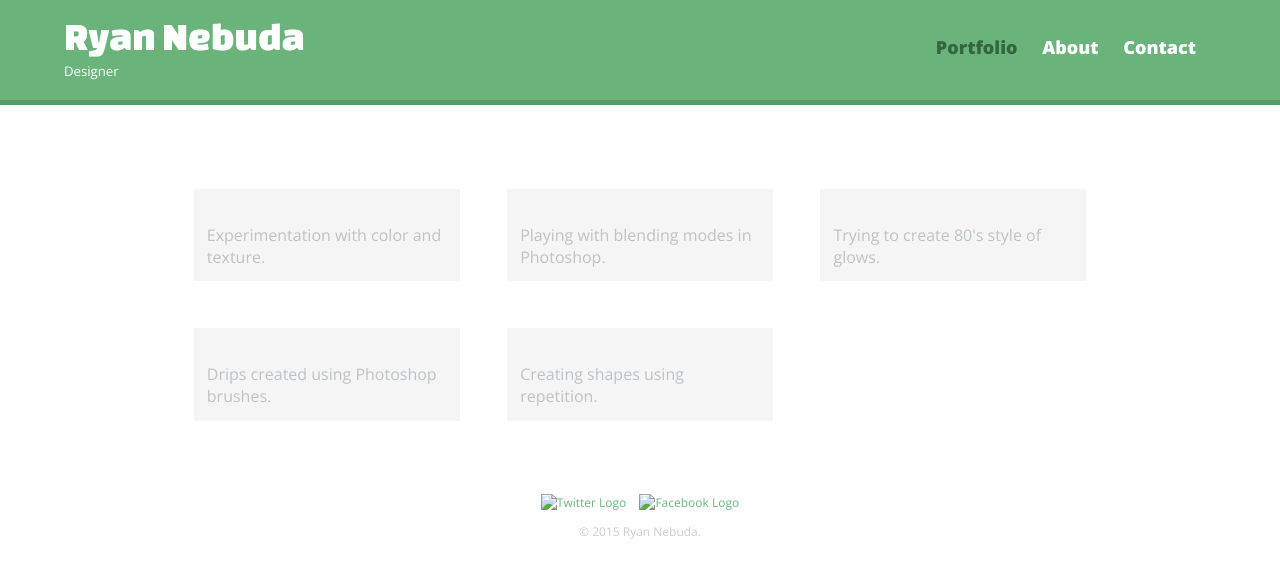
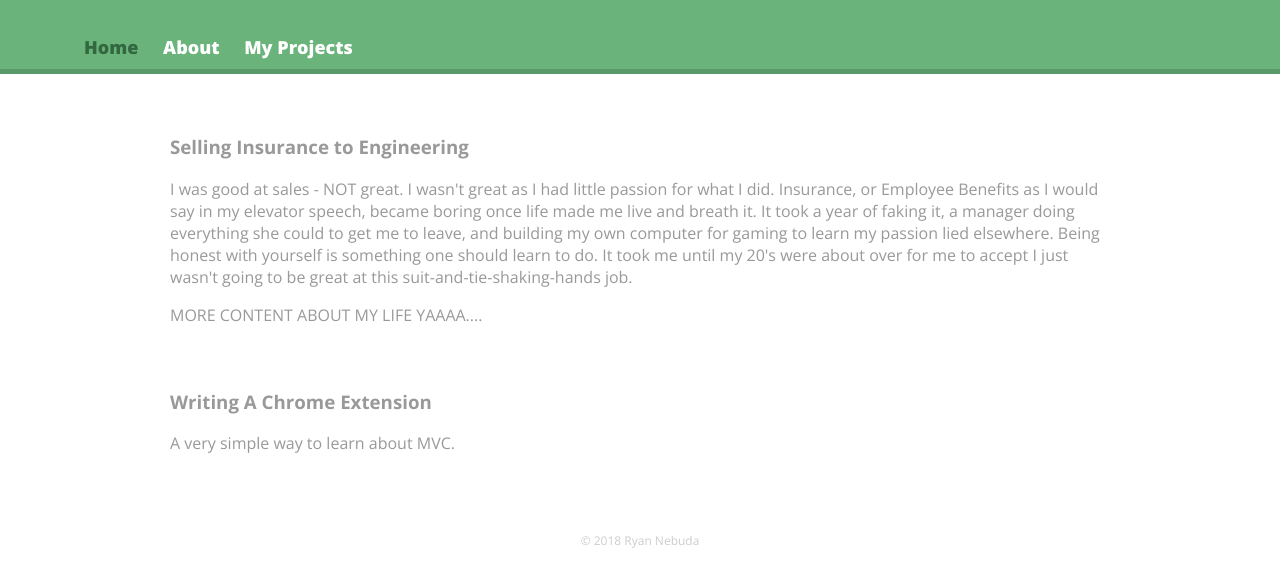
Before and after one commit to rbuda/ryannebuda.com, a plain HTML site: page index.html in a window 1280 px wide. Drawn offline with nearby package versions, Linux system fonts and the light colour scheme; files that its build step writes are made by us from their sources.

Commit message:
nav bar change, blog format start

```diff
--- a/main.css
+++ b/css/main.css
@@ -170,6 +170,22 @@ PAGE: CONTACT
   background-image: url('../img/twitter.png');
 }
 
+/******************************
+HOME
+******************************/
+
+.post h3 {
+  /*padding-top: 5%;*/
+  /*margin-top: 5%;*/
+  /*background-color: blue;*/
+}
+
+.post {
+  padding-top: 5%;
+  /*background-color: black;*/
+}
+
+
 
 /******************************
 COLORS
--- a/responsive.css
+++ b/css/responsive.css
@@ -46,10 +46,10 @@
 
   nav {
     background: none;
-    float: right;
+    float: left;
     font-size: 1.125em;
-    margin-right: 5%;
-    text-align: right;
+    margin-left: 5%;
+    text-align: left;
     width: 45%;
   }
 
--- a/index.html
+++ b/index.html
@@ -2,7 +2,7 @@
 <html>
   <head>
     <meta charset="utf-8">
-    <title>Ryan Nebuda | Designer</title>
+    <title>Ryan Nebuda</title>
     <link rel="stylesheet" href="css/normalize.css">
     <link href='http://fonts.googleapis.com/css?family=Changa+One|Open+Sans:400italic,700italic,400,700,800' rel='stylesheet' type='text/css'>
     <link rel="stylesheet" href="css/main.css">
@@ -11,57 +11,35 @@
   </head>
   <body>
     <header>
-      <a href="index.html" id="logo">
-        <h1>Ryan Nebuda</h1>
-        <h2>Designer</h2>
-      </a>
+      <a href="index.html" id="logo"></a>
       <nav>
         <ul>
-          <li><a href="index.html" class="selected">Portfolio</a></li>
+          <li><a href="index.html" class="selected">Home</a></li>
           <li><a href="about.html">About</a></li>
-          <li><a href="contact.html">Contact</a></li>
+          <li><a href="portfolio.html">My Projects</a></li>
         </ul>
       </nav>
     </header>
     <div id="wrapper">
-      <section>
-        <ul id="gallery">
-          <li>
-            <a href="imp/numbers-01.jgp">
-              <img src="img/numbers-01.jpg" alt="">
-              <p>Experimentation with color and texture.</p>
-            </a>
-          </li>
-          <li>
-            <a href="img/numbers-02.jgp">
-              <img src="img/numbers-02.jpg" alt="">
-              <p>Playing with blending modes in Photoshop.</p>
-            </a>
-          </li>
-          <li>
-            <a href="img/numbers-06.jgp">
-              <img src="img/numbers-06.jpg" alt="">
-              <p>Trying to create 80's style of glows.</p>
-            </a>
-          </li>
-          <li>
-            <a href="img/numbers-09.jgp">
-              <img src="img/numbers-09.jpg" alt="">
-              <p>Drips created using Photoshop brushes.</p>
-            </a>
-          </li>
-          <li>
-            <a href="img/numbers-12.jgp">
-              <img src="img/numbers-12.jpg" alt="">
-              <p>Creating shapes using repetition.</p>
-            </a>
-          </li>
-        </ul>
-      </section>
+      <div class="post">
+        <h3>Selling Insurance to Engineering</h3>
+        <div class="post-content">
+          <p>I was good at sales - NOT great. I wasn't great as I had little passion for what I did. Insurance, or Employee Benefits as I would say in my elevator speech, became boring once life made me live and breath it. It took a year of faking it, a manager doing everything she could to get me to leave, and building my own computer for gaming to learn my passion lied elsewhere. Being honest with yourself is something one should learn to do. It took me until my 20's were about over for me to accept I just wasn't going to be great at this suit-and-tie-shaking-hands job.
+          <p>MORE CONTENT ABOUT MY LIFE YAAAA....
+        </div>
+        <div class="post-time-stamp">
+        </div>
+      </div>
+      <div class="post">
+        <h3>Writing A Chrome Extension</h3>
+        <div class="post-content">
+          <p>A very simple way to learn about MVC.
+        </div>
+        <div class="post-time-stamp">
+        </div>
+      </div>
       <footer>
-        <a href="http://twitter.com/ryannebuda"><img src="img/twitter-wrap.png" alt="Twitter Logo" class="social-icon"></a>
-        <a href="http://facebook.com/nebuda"><img src="img/facebook-wrap.png" alt="Facebook Logo" class="social-icon"></a>
-        <p>&copy; 2015 Ryan Nebuda.</p>
+        <p>&copy; 2018 Ryan Nebuda</p>
       </footer>
     </div>
   </body>
```
Also changed, not shown: about.html (+4 -7 lines), contact.html (deleted, +0 -47 lines), portfolio.html (added, +63 -0 lines), css/normalize.css (renamed from normalize.css).
